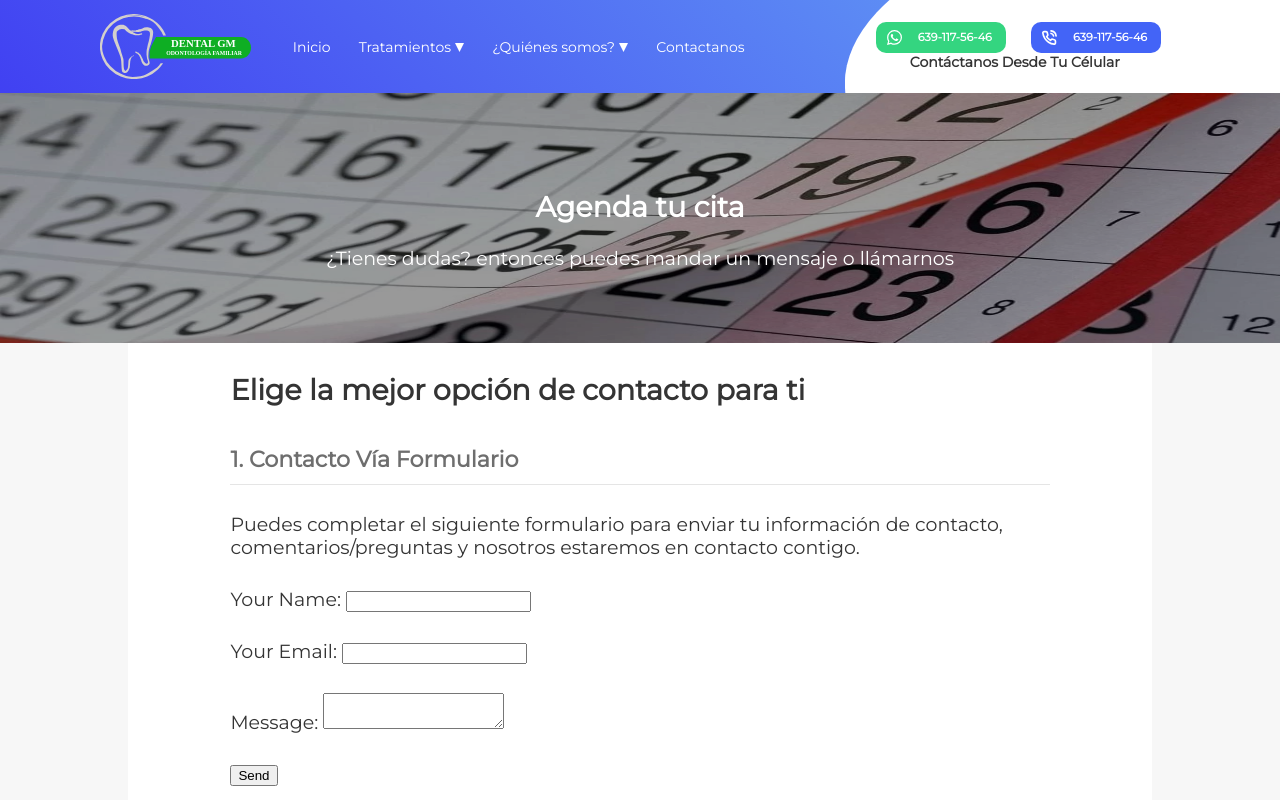
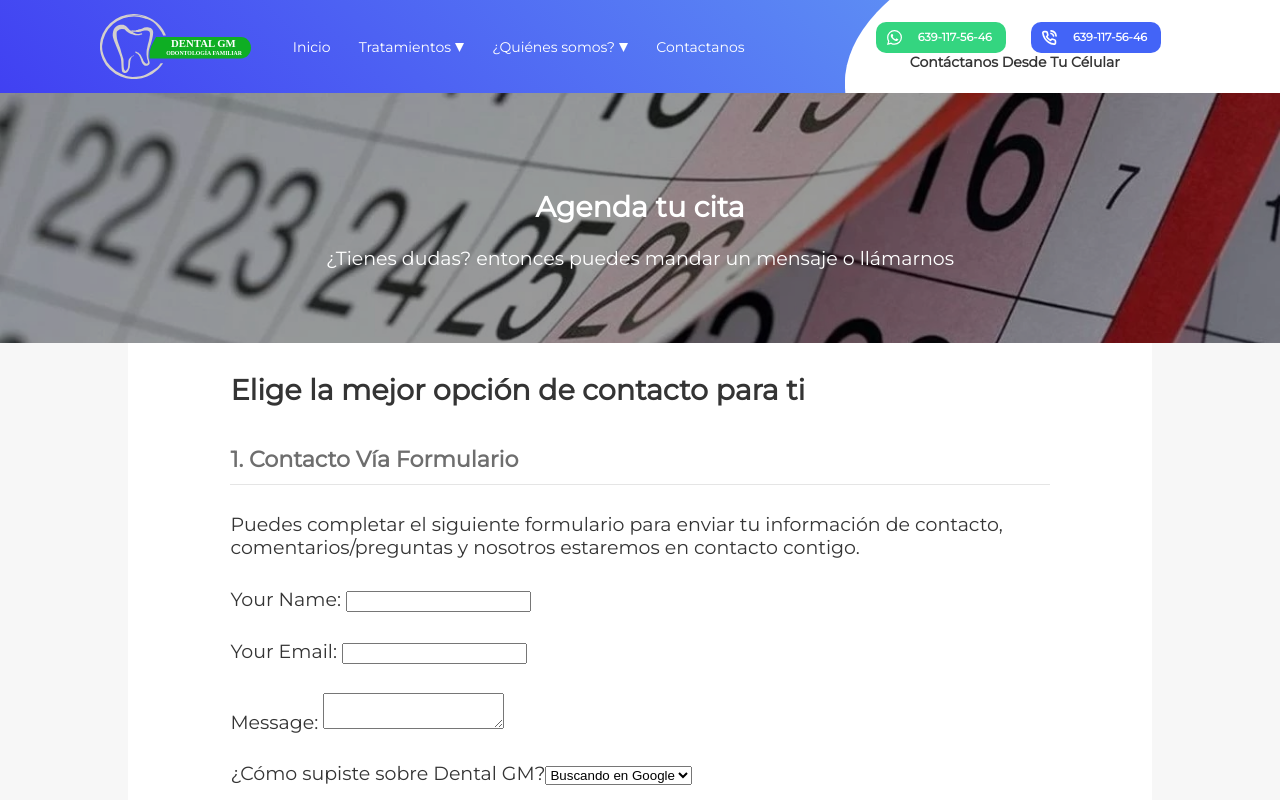
Before and after one commit to EmmanuelORivera/dentalgm, a React (Create React App) app: page /Contactanos in a window 1280 px wide. Built offline with nearby package versions, Linux system fonts and the light colour scheme.

Commit message:
Agregando favicon nuevo y cambios para el form

```diff
--- a/public/index.html
+++ b/public/index.html
@@ -24,12 +24,19 @@
       work correctly both with client-side routing and a non-root public URL.
       Learn how to configure a non-root public URL by running `npm run build`.
     -->
-    <title>React App</title>
+    <title>Dental GM</title>
   </head>
   <body>
     <form name="contact" netlify netlify-honeypot="bot-field" hidden>
       <input type="text" name="nombre" />
       <input type="email" name="correo" />
+      <select name="opciones">
+        <option value="google"></option>
+        <option value="recomendacion"></option>
+        <option value="anuncios"></option>
+        <option value="redessociales"></option>
+        <option value="otro"></option>
+      </select>
       <textarea name="mensaje"></textarea>
     </form>
     <noscript>You need to enable JavaScript to run this app.</noscript>
--- a/src/components/Contactanos/Contactanos.js
+++ b/src/components/Contactanos/Contactanos.js
@@ -15,19 +15,9 @@ class Contactanos extends React.Component {
     super(props);
     this.state = { nombre: "", correo: "", telefono: "", opcion: "" };
     this.handleChange = this.handleChange.bind(this);
-    this.handleSubmit = this.handleSubmit.bind(this);
   }
   handleChange = (e) => this.setState({ [e.target.name]: e.target.value });
-  handleSubmit = (e) => {
-    const form = e.target;
-    fetch("/", {
-      method: "POST",
-      headers: { "Content-Type": "application/x-www-form-urlencoded" },
-      body: encode({ "form-name": form.getAttribute("name"), ...this.state }),
-    })
-      .then(() => alert("Success!"))
-      .catch((error) => alert(error));
-  };
+
   render() {
     const withoutBorder = { border: "none" };
     const withBorder = { borderBottom: "1px solid #e5e5e5" };
@@ -70,6 +60,18 @@ class Contactanos extends React.Component {
                 </label>
               </p>
               <p>
+                <label>
+                  ¿Cómo supiste sobre Dental GM?
+                  <select name="opcion" value={opcion} onChange={this.handleChange}>
+                    <option value="google">Buscando en Google</option>
+                    <option value="recomendacion">Amigos/Familiares</option>
+                    <option value="anuncios">Anuncios</option>
+                    <option value="redessociales">Redes Sociales</option>
+                    <option value="otro">Otro</option>
+                  </select>
+                </label>
+              </p>
+              <p>
                 <button type="submit">Send</button>
               </p>
             </form>
--- a/src/css/main.css
+++ b/src/css/main.css
@@ -70,6 +70,13 @@ h2 {
   border-bottom: 1px solid #e5e5e5;
   padding-bottom: 1rem;
   color: #343434;
+}
+
+.tratamiento-hero img {
+  -o-object-fit: cover;
+     object-fit: cover;
+  -o-object-position: 0% 57%;
+     object-position: 0% 57%;
 }
 
 .slider {
@@ -971,7 +978,7 @@ column-gap: 1%;
   }
 }
 
-@media only screen and (min-width: 990px) {
+@media only screen and (min-width: 998px) {
   body {
     font-size: 19px;
   }
--- a/src/css/main.scss
+++ b/src/css/main.scss
@@ -74,6 +74,12 @@ h2 {
   border-bottom: 1px solid #e5e5e5;
   padding-bottom: 1rem;
   color: $secound-letter-color;
+}
+.tratamiento-hero{
+  img{
+    object-fit: cover;
+    object-position: 0% 57%;
+  }
 }
 .slider {
   display: block;
@@ -743,10 +749,11 @@ column-gap: 1%;
     }*/
   }
 }
-@media only screen and (min-width: 990px) {
+@media only screen and (min-width: 998px) {
   body {
     font-size: 19px;
   }
+
   .header {
     display: grid;
     grid-template-columns: 66% auto;
```
Also changed, not shown: 2 other files (tests, documents, lock files or other folders).
